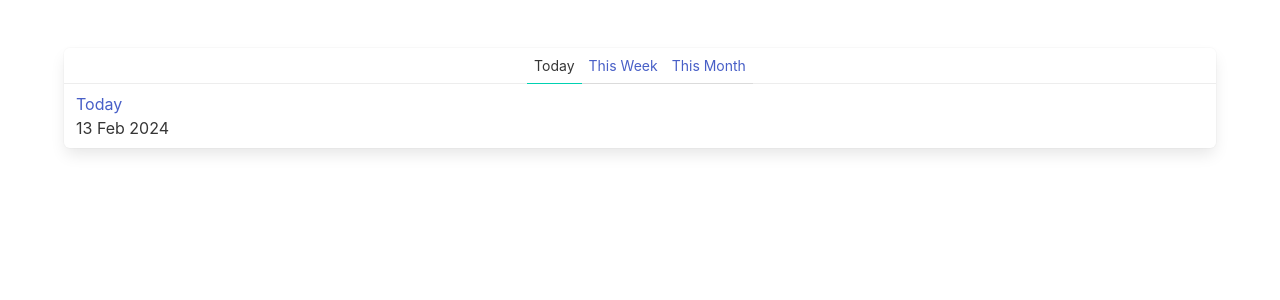
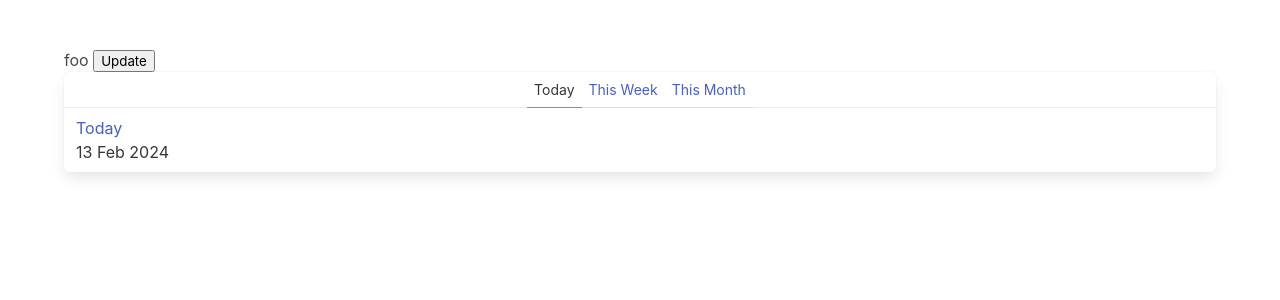
Before and after one commit to divyeshz/vue-blog, a Vue app: page / in a window 1280 px wide. Shown: the top 300 px of the page. Built offline with nearby package versions, Linux system fonts and the light colour scheme.

Commit message:
Creating a Custom Reactive Store

```diff
--- a/src/components/Timeline.vue
+++ b/src/components/Timeline.vue
@@ -3,6 +3,9 @@ import { ref, computed } from "vue"
 import { TimelinePost, today, thisMonth, thisWeek } from "../posts";
 import { DateTime } from "luxon";
 import TimelineItem from "./TimelineItem.vue"
+import { usePosts } from "../stores/posts";
+
+const postsStore = usePosts()
 
 const periods = ["Today", "This Week", "This Month"] as const;
 
@@ -38,6 +41,8 @@ const posts = computed<TimelinePost[]>(() => {
 
 <template>
   <div>
+    {{ postsStore.getState().foo }}
+    <button @click="postsStore.updateFoo('bar')">Update</button>
     <nav class="is-primary panel">
       <span class="panel-tabs">
         <a v-for="period of periods" :key="period" @click="selectPeriod(period)"
--- /dev/null
+++ b/src/stores/posts.ts
@@ -0,0 +1,29 @@
+import { reactive, readonly } from "vue";
+
+interface PostsState {
+  foo: string;
+}
+
+export class PostsStore {
+  #state: PostsState;
+
+  constructor() {
+    this.#state = reactive<PostsState>({
+      foo: "foo",
+    });
+  }
+
+  getState() {
+    return readonly(this.#state);
+  }
+
+  updateFoo(foo: string) {
+    this.#state.foo = foo;
+  }
+}
+
+const store = new PostsStore()
+
+export function usePosts() {
+    return store
+}
```
